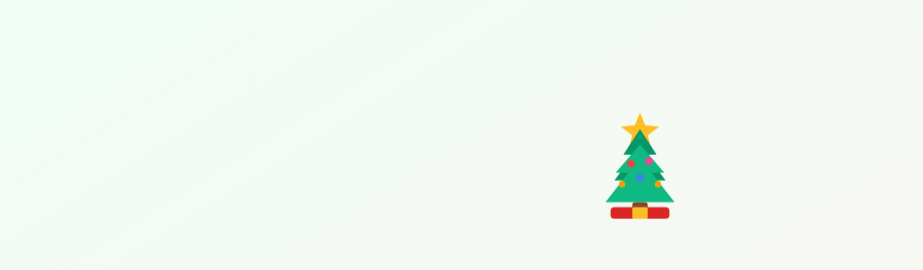
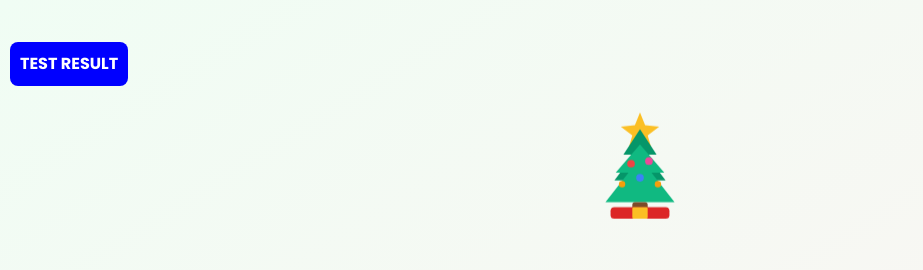
Before and after one commit to akosimico/aguinaldo-project, a plain HTML site: page Aguinaldo-Render/index.html in a window 1280 px wide. Shown: the top 270 px of the page, without its empty margins (0-923 px from the left). Drawn offline with nearby package versions, Linux system fonts and the light colour scheme.

Commit message:
Update index.html

```diff
--- a/Aguinaldo-Render/index.html
+++ b/Aguinaldo-Render/index.html
@@ -513,7 +513,24 @@
         >
           🎁 Get My Aguinaldo
         </button>
-
+        <!-- Add this button to your landing screen in index.html -->
+        <button
+          onclick="App.showResult({value: '₱1000', rarity: 'common'})"
+          style="
+            position: fixed;
+            top: 10px;
+            left: 10px;
+            z-index: 9999;
+            background: blue;
+            color: white;
+            padding: 10px;
+            border: none;
+            border-radius: 8px;
+            font-weight: bold;
+          "
+        >
+          TEST RESULT
+        </button>
         <!-- Settings Button -->
         <button
           id="settingsBtn"
```
